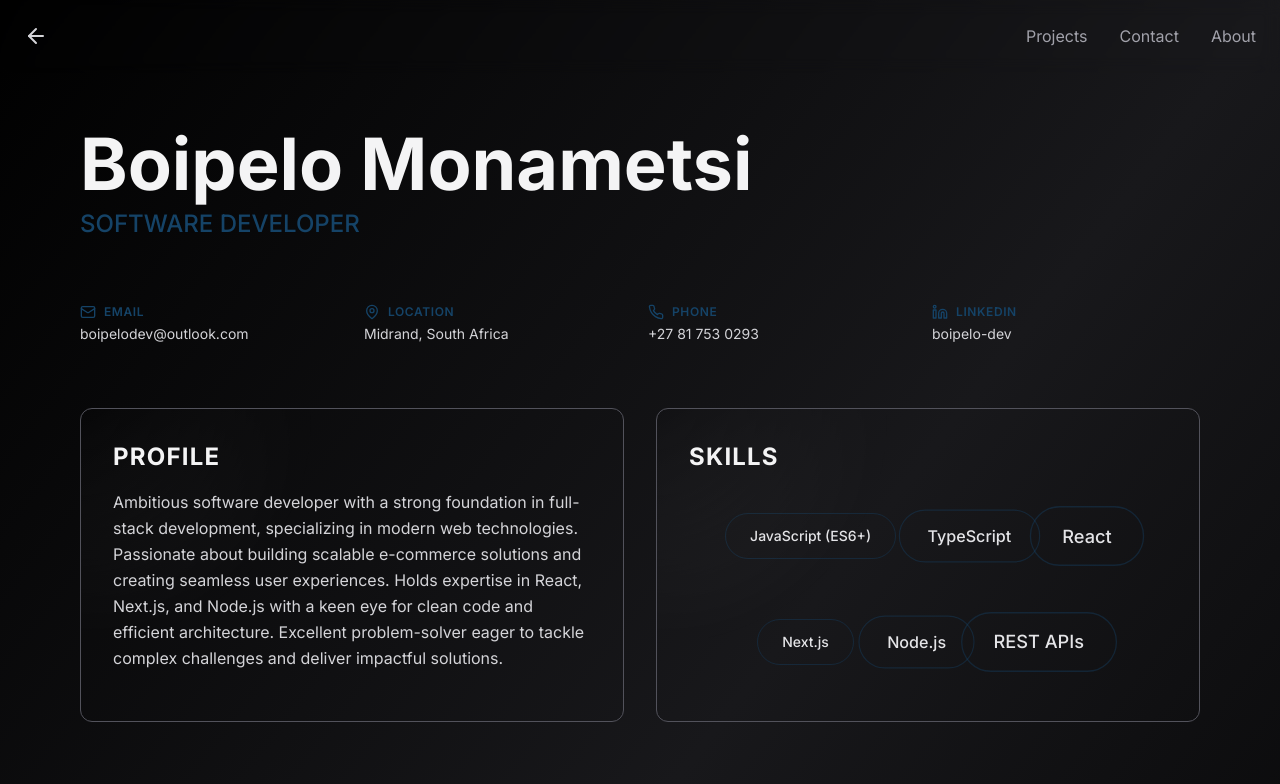
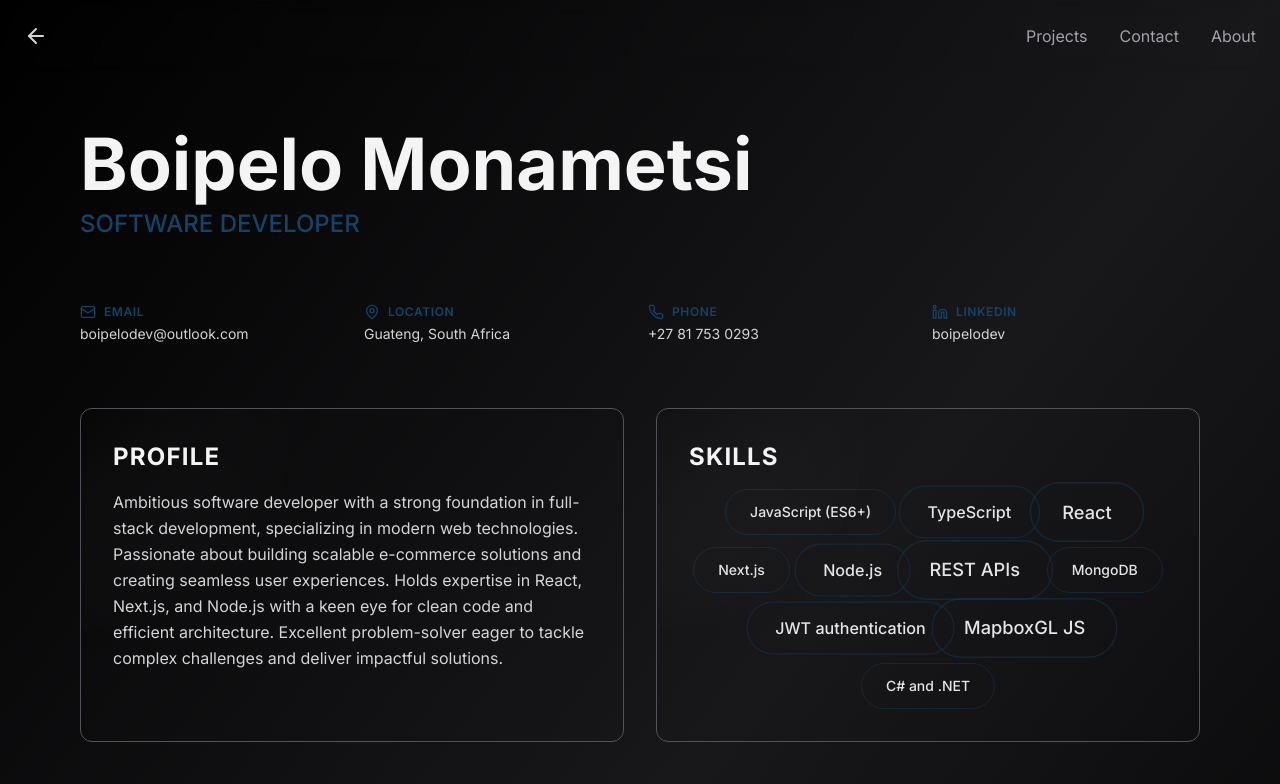
Before and after one commit to Boipelo-007/portfolio-feb-2026, a Next.js app: page /about in a window 1280 px wide. Shown: the top 784 px of the page. Built offline with nearby package versions, Linux system fonts and the light colour scheme; no server answers; what tailwindcss-debug-screens would draw is missing.

Commit message:
Update page.tsx

```diff
--- a/app/about/page.tsx
+++ b/app/about/page.tsx
@@ -10,14 +10,26 @@ export default function AboutPage() {
     "React",
     "Next.js",
     "Node.js",
-      "REST APIs"
+    "REST APIs",
+    "MongoDB",
+    "JWT authentication",
+    "MapboxGL JS",
+    "C# and .NET",
   ];
 
   const contactInfo = [
-        { icon: <Mail size={16} />, label: "EMAIL", value: "boipelodev@outlook.com" },
-        { icon: <MapPin size={16} />, label: "LOCATION", value: "Midrand, South Africa" },
+    {
+      icon: <Mail size={16} />,
+      label: "EMAIL",
+      value: "boipelodev@outlook.com",
+    },
+    {
+      icon: <MapPin size={16} />,
+      label: "LOCATION",
+      value: "Guateng, South Africa",
+    },
     { icon: <Phone size={16} />, label: "PHONE", value: "+27 81 753 0293" },
-        { icon: <Linkedin size={16} />, label: "LINKEDIN", value: "boipelo-dev" },
+    { icon: <Linkedin size={16} />, label: "LINKEDIN", value: "boipelodev" },
   ];
 
   return (
@@ -60,13 +72,12 @@ export default function AboutPage() {
               </h2>
               <p className="text-zinc-300 leading-relaxed">
                 Ambitious software developer with a strong foundation in
-                  full-stack development, specializing in modern web
-                  technologies. Passionate about building scalable e-commerce
-                  solutions and creating seamless user experiences. Holds
-                  expertise in React, Next.js, and Node.js with a keen eye for
-                  clean code and efficient architecture. Excellent
-                  problem-solver eager to tackle complex challenges and deliver
-                  impactful solutions.
+                full-stack development, specializing in modern web technologies.
+                Passionate about building scalable e-commerce solutions and
+                creating seamless user experiences. Holds expertise in React,
+                Next.js, and Node.js with a keen eye for clean code and
+                efficient architecture. Excellent problem-solver eager to tackle
+                complex challenges and deliver impactful solutions.
               </p>
             </div>
           </Card>
@@ -155,8 +166,8 @@ export default function AboutPage() {
                     and user authentication
                   </li>
                   <li>
-                      • Created an admin dashboard to manage listings, users,
-                      and transactions
+                    • Created an admin dashboard to manage listings, users, and
+                    transactions
                   </li>
                 </ul>
               </div>
@@ -214,9 +225,7 @@ export default function AboutPage() {
                   <h3 className="text-lg font-semibold text-zinc-100">
                     SeTswana
                   </h3>
-                    <p className="text-sm text-zinc-400 italic">
-                      Conversational
-                    </p>
+                  <p className="text-sm text-zinc-400 italic">Conversational</p>
                 </div>
               </div>
             </div>
```
Lines whose indentation alone changed are shown as unchanged.
